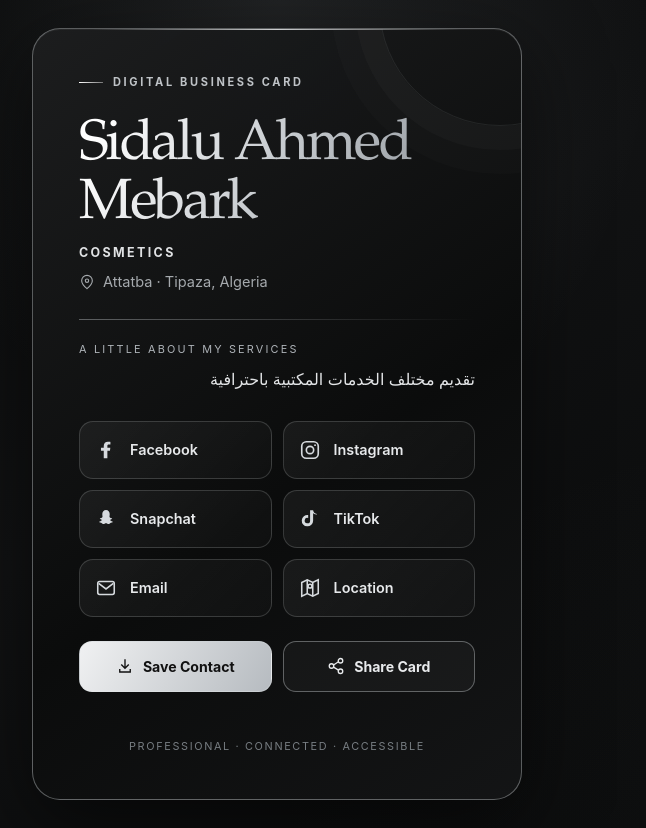
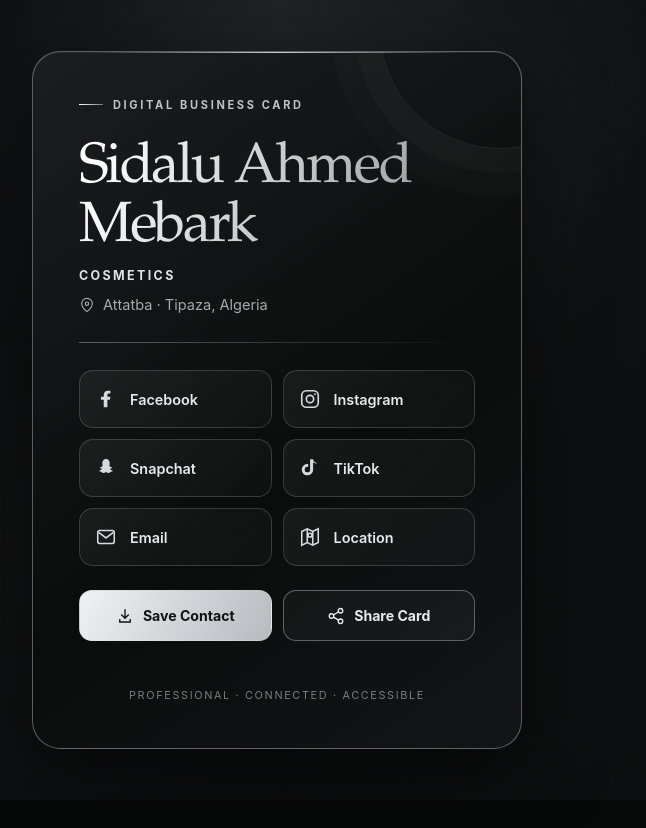
Before and after one commit to HiddenMoonStudio/SIDALI, a plain HTML site: page index.html in a window 1280 px wide. Shown: the whole page, without its empty margins (363-1009 px from the left). After the commit the page ends 800 px from the top, so only its background shows below. Drawn offline with Linux system fonts and the light colour scheme.

Commit message:
Remove introductory paragraphs from index.html
Removed introductory text about services.

```diff
--- a/index.html
+++ b/index.html
@@ -124,8 +124,6 @@
     </div>
 
     <div class="rule"></div>
-    <p class="intro-label">A little about my services</p>
-    <p class="intro" id="person-intro" lang="ar" dir="rtl">تقديم مختلف الخدمات المكتبية باحترافية</p>
 
     <!-- EDIT THE href VALUES BELOW to change the real destinations.
          Standard HTTPS profile links are used: on supported phones, the OS may open the installed official app.
```
